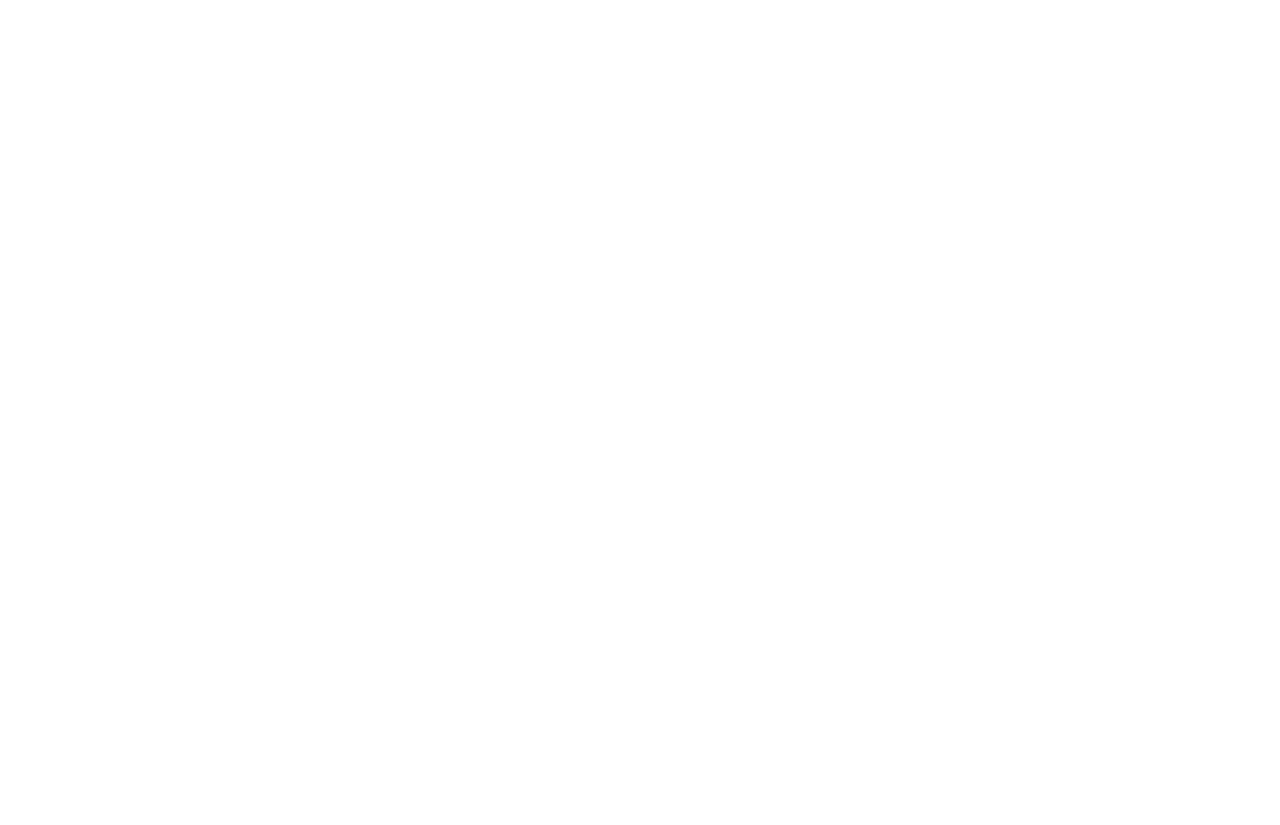
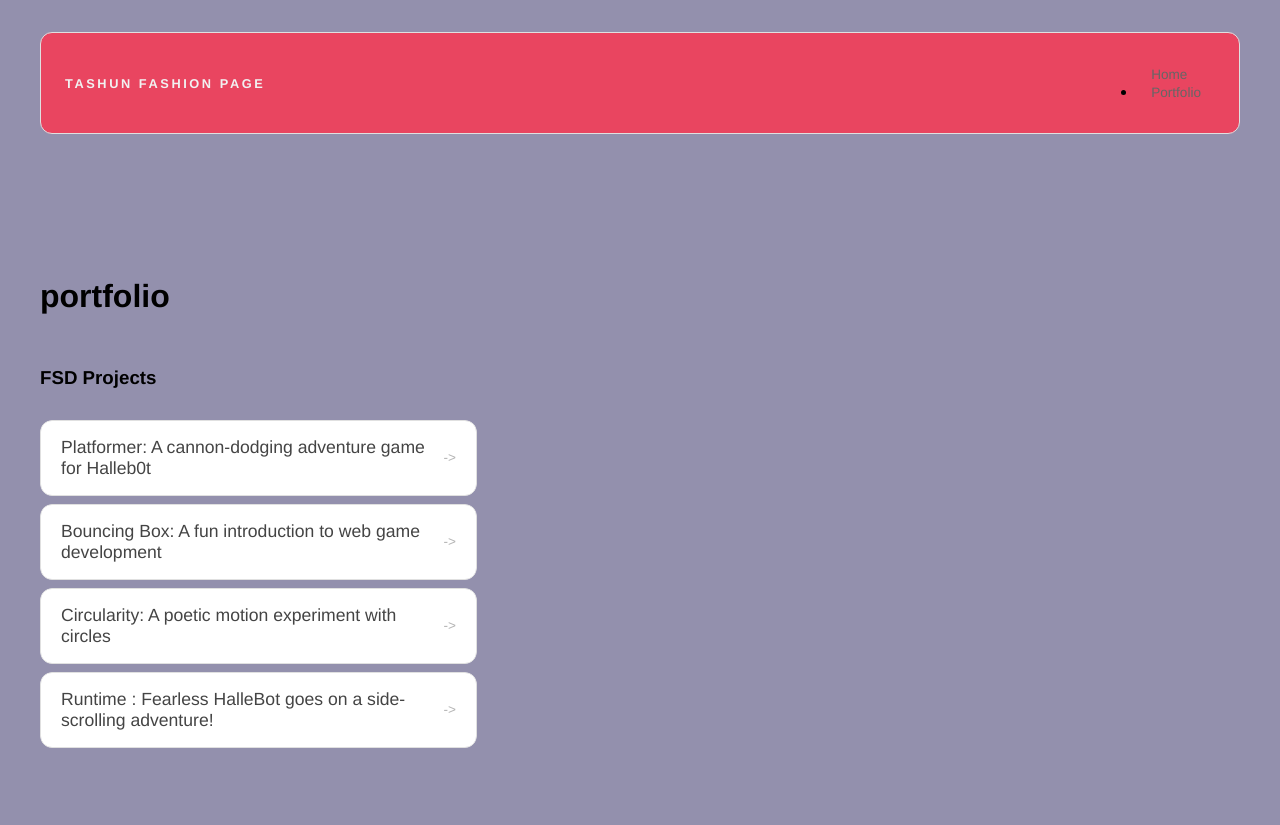
Before and after one commit to tashunford-del/tashunford-del.github.io, a plain HTML site: page portfolio.html in a window 1280 px wide. Before the commit the page ends 800 px from the top, so only its background shows below. Drawn offline with Linux system fonts and the light colour scheme.

Commit message:
add profolio page to website

```diff
--- a/portfolio.html
+++ b/portfolio.html
@@ -1,13 +1,48 @@
 <!DOCTYPE html>
 <html>
+
 <head>
-    <title>Makeup</title>
+  <title>FASHION</title>
+  <link rel="stylesheet" href="style.css" />
 </head>
 
 <body>
   <!-- All content goes here -->
   <div id="all-contents">
+    <nav>
+      <h1> Tashun Fashion Page</h1>
+      <ul id="nav-ul>
+  <li class=" nav-li">
+        <a href="index.html">Home</a>
+        </li>
+        <li class="nav-li">
+          <a href="portfolio.html">Portfolio</a>
+        </li>
+      </ul>
+    </nav>
+
+    <main>
+      <div class="content">
+        <h1> portfolio</h1>
+        <h3>FSD Projects</h3>
+        <ul id="portfolio">
+          <li>
+            <a href="fsd-projects/platformer/">Platformer: A cannon-dodging adventure game for Halleb0t</a>
+          </li>
+          <li>
+            <a href="fsd-projects/bouncing-box/">Bouncing Box: A fun introduction to web game development</a>
+          </li>
+          <li>
+            <a href="fsd-projects/circularity/">Circularity: A poetic motion experiment with circles</a>
+          </li>
+          <li>
+            <a href="fsd-projects/runtime/">Runtime : Fearless HalleBot goes on a side-scrolling adventure!</a>
+          </li>
+        </ul>
 
       </div>
+    </main>
+  </div>
 </body>
+
 </html>
--- a/style.css
+++ b/style.css
@@ -171,3 +171,56 @@ nav h1 {
   background: #000;
   color:#e94560 ;
 }
+
+/* Portfolio styles */
+.content h1 {
+  color: black;
+}
+
+#portfolio {
+  list-style: none;
+  margin: 0;
+  padding: 0;
+  width: 100%;
+  display: flex;
+  flex-direction: column;
+  gap: 8px;
+}
+
+#portfolio li {
+  border-radius: 12px;
+  overflow: hidden;
+}
+
+#portfolio a {
+  display: flex;
+  justify-content: space-between;
+  align-items: center;
+  text-decoration: none;
+  color: #444;
+  padding: 16px 20px;
+  font-size: 1.1rem;
+  font-weight: 500;
+  background: #fff;
+  border: 1px solid #e0e0e0;
+  border-radius: 12px;
+  transition: background 0.25s ease, color 0.25s ease, transform 0.25s ease;
+}
+
+#portfolio a:hover {
+  background: #000;
+  color: #fff;
+  transform: translateX(4px);
+}
+
+#portfolio a::after {
+  content: "->";
+  font-size: 0.85rem;
+  opacity: 0.4;
+  transition: opacity 0.25s ease;
+  white-space: nowrap;
+}
+
+#portfolio a:hover::after {
+  opacity: 1;
+}
```
Lines whose indentation alone changed are shown as unchanged.
